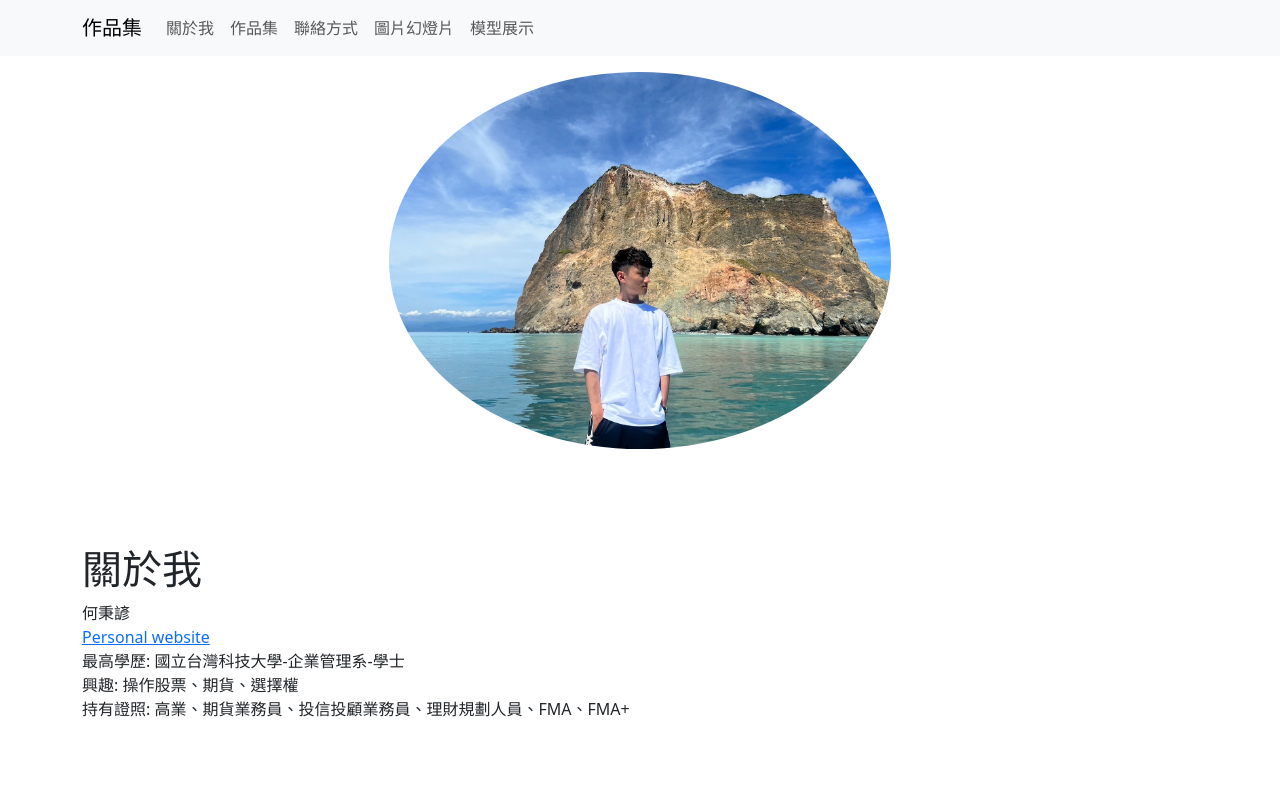
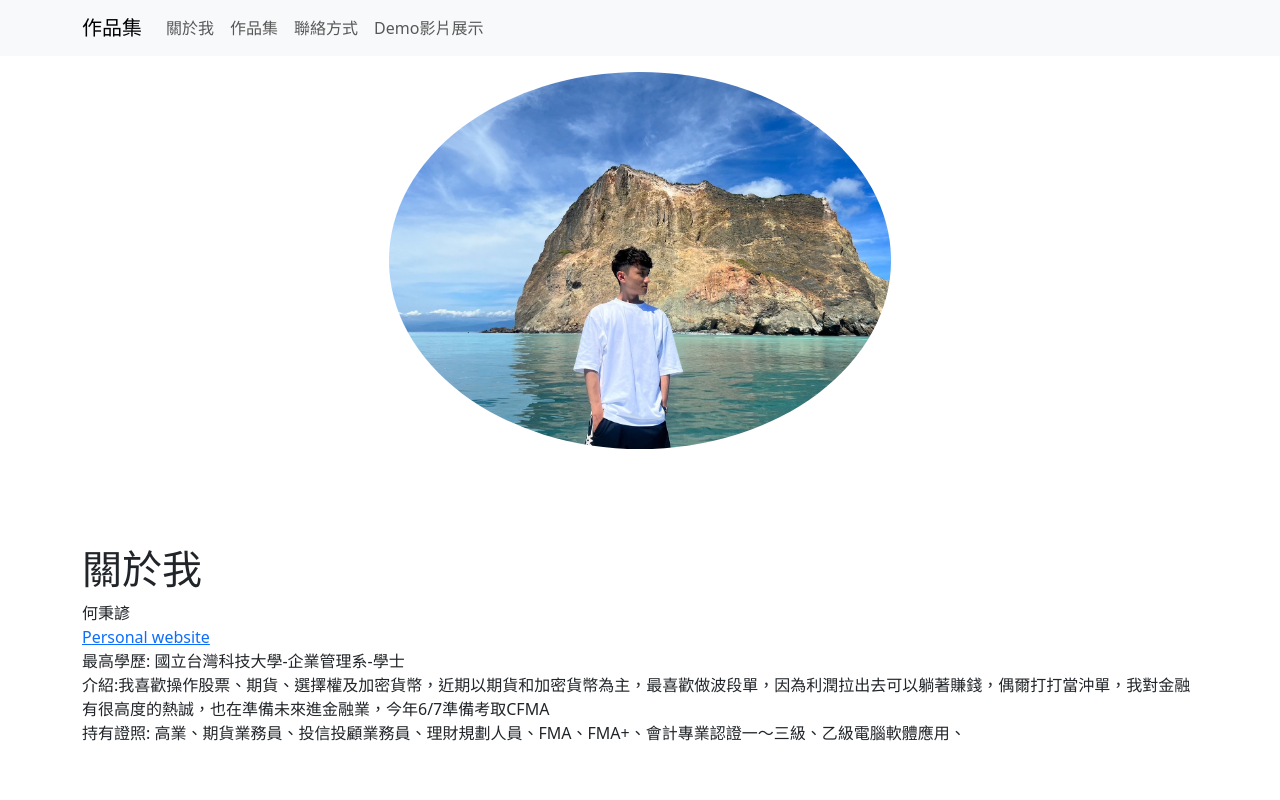
Before and after one commit to koreyoshi-52/koreyoshi-52.github.io, a plain HTML site: page index.html in a window 1280 px wide. Shown: the top 800 px of the page. Drawn offline with nearby package versions, Linux system fonts and the light colour scheme.

Commit message:
Update index.html

```diff
--- a/index.html
+++ b/index.html
@@ -24,8 +24,7 @@
             <li class="nav-item"><a class="nav-link" href="#about">關於我</a></li>
             <li class="nav-item"><a class="nav-link" href="#projects">作品集</a></li>
             <li class="nav-item"><a class="nav-link" href="#contact">聯絡方式</a></li>
-            <li class="nav-item"><a class="nav-link" href="slideshow.html">圖片幻燈片</a></li>
-            <li class="nav-item"><a class="nav-link" href="models.html">模型展示</a></li>
+            <li class="nav-item"><a class="nav-link" href="models.html">Demo影片展示</a></li>
           </ul>
         </div>
       </div>
@@ -44,8 +43,8 @@
         <a href="https://example.com" target="_blank">Personal website</a><br>
 
         最高學歷: 國立台灣科技大學-企業管理系-學士<br>
-        興趣: 操作股票、期貨、選擇權<br>
-        持有證照: 高業、期貨業務員、投信投顧業務員、理財規劃人員、FMA、FMA+<br>
+        介紹:我喜歡操作股票、期貨、選擇權及加密貨幣，近期以期貨和加密貨幣為主，最喜歡做波段單，因為利潤拉出去可以躺著賺錢，偶爾打打當沖單，我對金融有很高度的熱誠，也在準備未來進金融業，今年6/7準備考取CFMA<br>
+        持有證照: 高業、期貨業務員、投信投顧業務員、理財規劃人員、FMA、FMA+、會計專業認證一～三級、乙級電腦軟體應用、<br>
       </p>
     </section>
 
```
